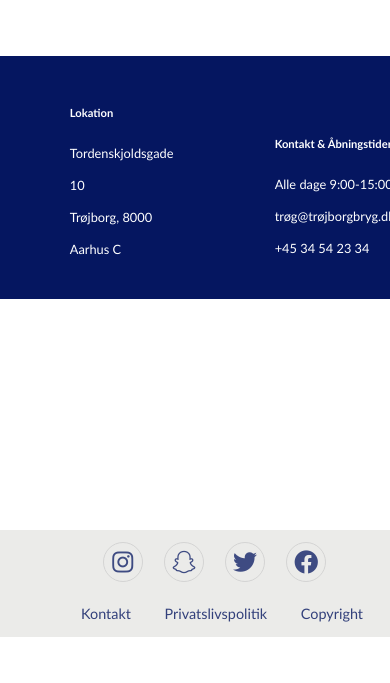
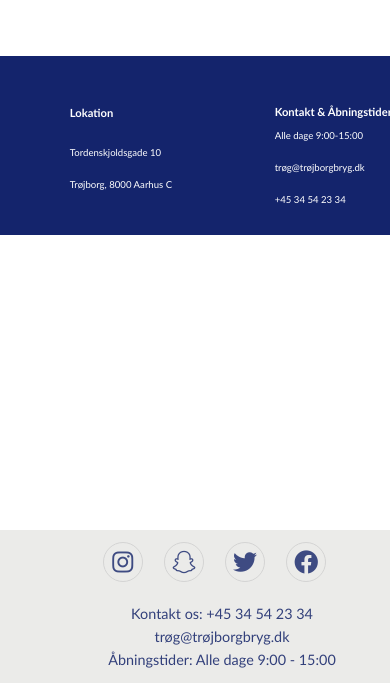
Before and after one commit to karolineabauer/troejborgbryg, a plain HTML site: page webudvikling-til-eksamenprojekt/hvem-er-vi.html in a window 390 px wide. Shown: the part 984-1667 px from the top of the page. Before the commit the page ends 1621 px from the top, so only its background shows below. Drawn offline with Linux system fonts and the light colour scheme.

Commit message:
Add files via upload

```diff
--- a/webudvikling-til-eksamenprojekt/css/hvem-er-vi.css
+++ b/webudvikling-til-eksamenprojekt/css/hvem-er-vi.css
@@ -255,7 +255,7 @@ h3 {
     justify-content: space-between;
     align-items: center;
     gap: 10rem;
-    background-color: #051660;
+    background-color: #14246c;
     color: white;
     padding: 4%;
     margin-top: 15%;
@@ -424,11 +424,14 @@ h4 {
         align-items: center;
         gap: 3rem;
         padding: 2.1rem;
-        font-size: 0.8rem;
+        font-size: 0.6rem;
         width: 110%;
         height: 150%;
     }
 
+    .Kontakt h4 {
+      line-height: 1rem;
+    }
     h4 {
         line-height: 3rem;
         font-size: 0.7rem;
--- a/webudvikling-til-eksamenprojekt/css/style.css
+++ b/webudvikling-til-eksamenprojekt/css/style.css
@@ -607,7 +607,7 @@ p {
 
 }
 
-/* Large screens (992px and above) */
+/* laptop */
 @media only screen and (min-width: 916px) {
   header {
     height: 125px;
--- a/webudvikling-til-eksamenprojekt/hvem-er-vi.html
+++ b/webudvikling-til-eksamenprojekt/hvem-er-vi.html
@@ -4,7 +4,7 @@
     <title>TrøjborgBryg</title>
     <meta charset="UTF-8">
     <meta name="viewport" content="width=device-width, initial-scale=1.0">
-    <meta name="description" content="TrøjborgBryg - Hvem er vi">
+    <meta name="description" content="">
     <meta name="author" content="Karoline A. Bauer">
     <meta name="geo.placename" content="Aarhus">
 
@@ -69,7 +69,7 @@
                 TRØJBORGBRYG ER ET
                 <br> LOKALT MICROBRYGGERI
                 <br> BELIGGENDE PÅ TORDENSSKJOLDSGADE
-                <br> I MIDTEN AF AARHUS.
+                <br> I MIDTEN ER AARHUS.
                 <br> VI BESTRÆBER OS PÅ AT LAVE
                 <br> NOGEN AF DE BEDSTE
                 <br> ALKOHOLFRIE ØL.
@@ -94,7 +94,7 @@
         <section class="kontakt-banner">
             <div class="Lokation">
                 <h4>Lokation</h4>
-                <p>Tordenskjoldsgade 10 <br> Trøjborg,  8000 Aarhus C </p>
+                <p>Tordenskjoldsgade 10 <br> Trøjborg, 8000 Aarhus C</p>
             </div>
             <div class="Kontakt">
                 <h4>Kontakt & Åbningstider</h4>
@@ -115,9 +115,7 @@
     </div>
 
     <ul>
-        <li><a href="#">Kontakt</a></li>
-        <li><a href="#">Privatslivspolitik</a></li>
-        <li><a href="#">Copyright</a></li>
+        <li><a href="#">Kontakt os: +45 34 54 23 34 <br> trøg@trøjborgbryg.dk <br> Åbningstider: Alle dage 9:00 - 15:00</a></li>
     </ul>
 </footer>
 
```
Also changed, not shown: webudvikling-til-eksamenprojekt/index.html (+2 -4 lines), webudvikling-til-eksamenprojekt/om-oellen.html (+3 -5 lines), webudvikling-til-eksamenprojekt/vores-udvalg.html (+1 -3 lines).
